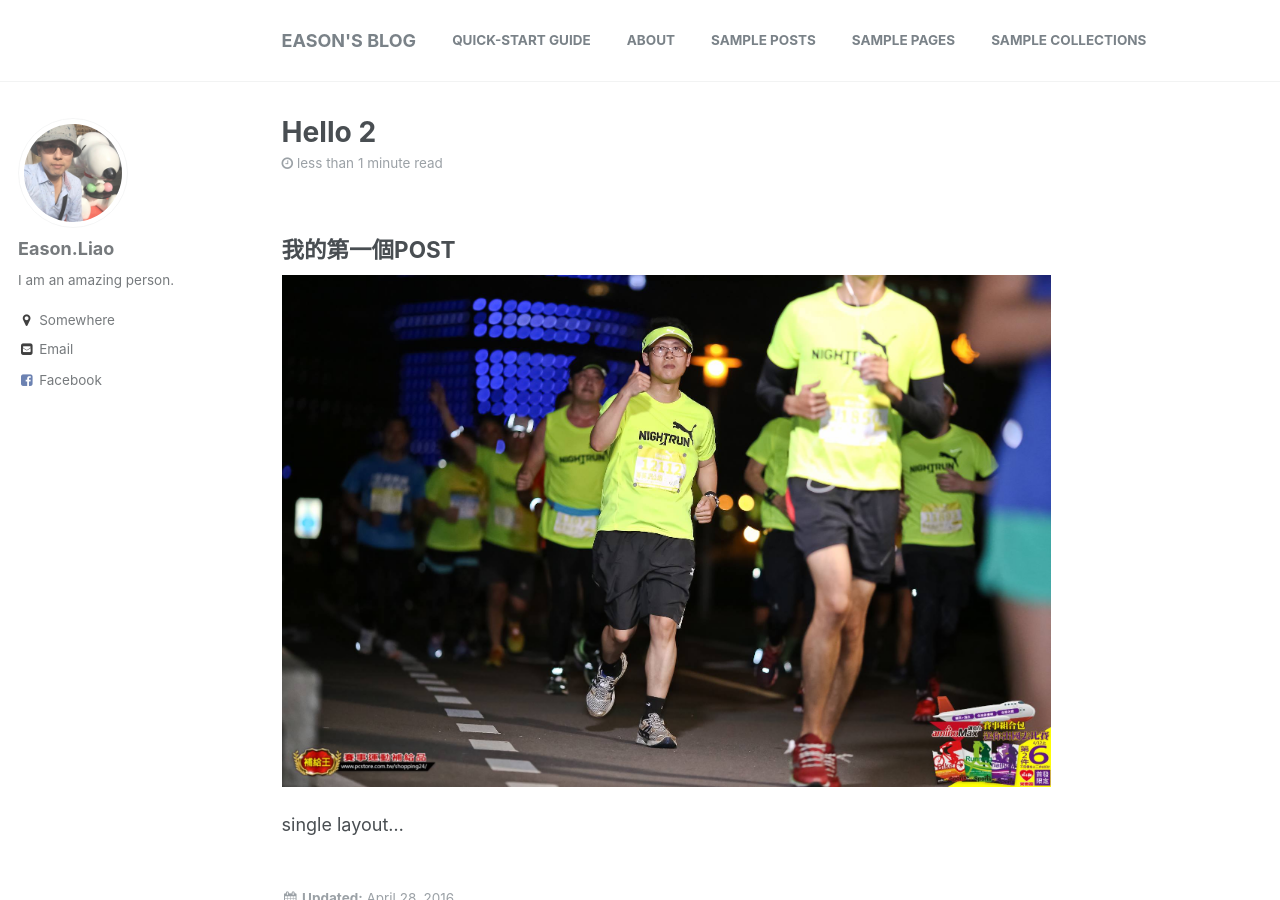
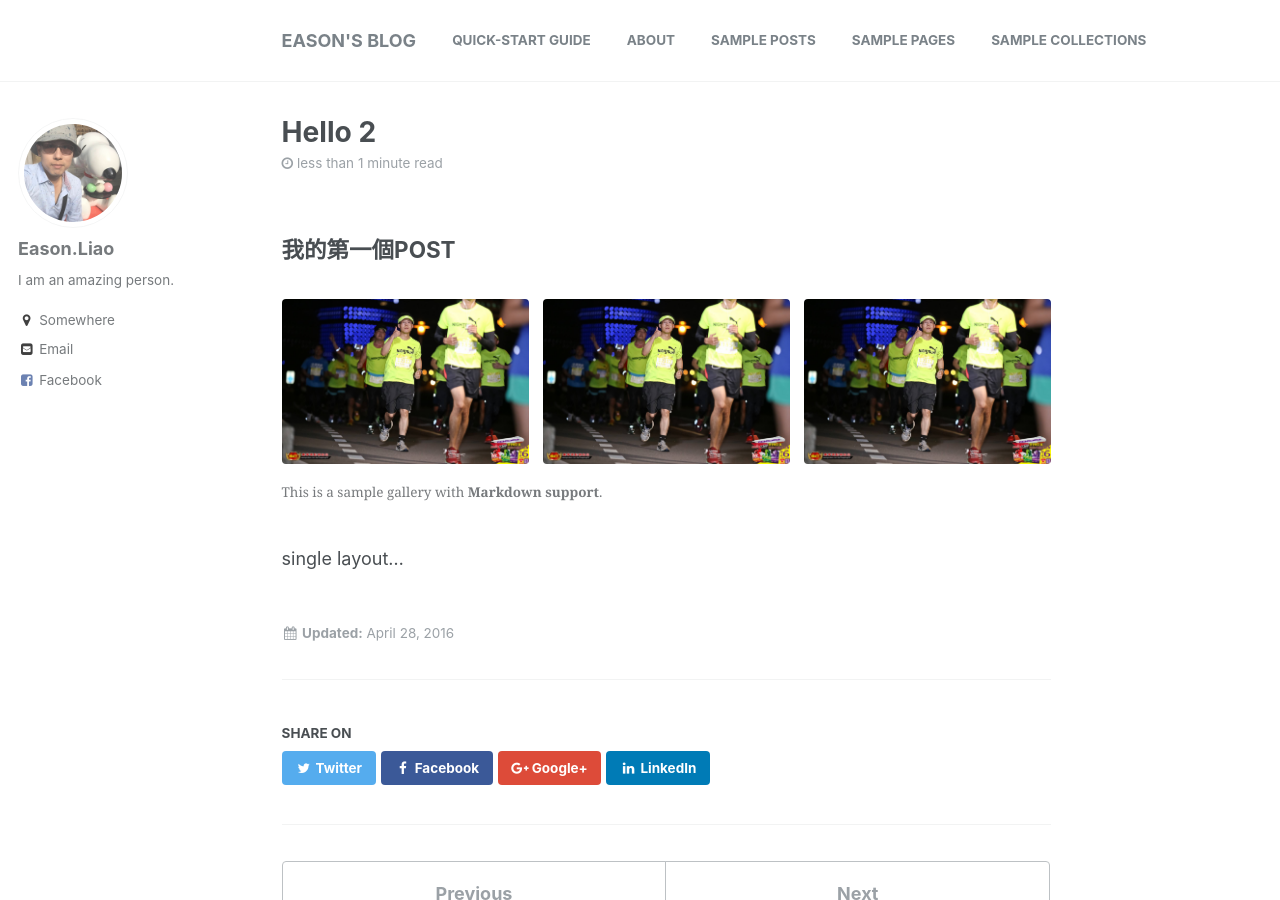
Before and after one commit to sheng0328/sheng0328.github.io, a Jekyll site: the page built from _posts/2016-04-28-hello-2.md, in a window 1280 px wide and 900 px high. Built offline with Jekyll 4.4.1, drawn with Linux system fonts in a browser that asks for light colours.

Commit message:
Update 2016-04-28-hello-2.md

```diff
--- a/_posts/2016-04-28-hello-2.md
+++ b/_posts/2016-04-28-hello-2.md
@@ -14,6 +14,6 @@ gallery:
 ---
 ## 我的第一個POST
 
-<img src="https://sheng0328.github.io/images/2016-04-23-001.jpg">
+{% include gallery caption="This is a sample gallery with **Markdown support**." %}
 
 single layout...
```
